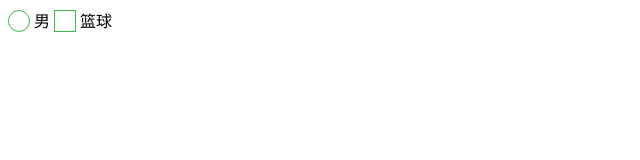
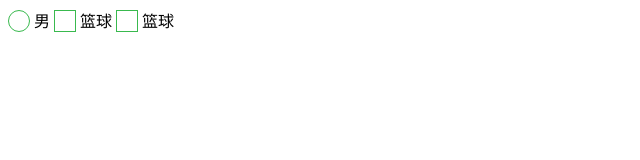
Before and after one commit to liyongleihf2006/form-pseudo-element, a plain HTML site: page index.html in a window 1280 px wide. Shown: the full height of the page, 0-640 px from the left. Drawn offline with Linux system fonts and the light colour scheme.

Commit message:
添加了使用对号的复选框

```diff
--- a/form-pseudo-element.css
+++ b/form-pseudo-element.css
@@ -20,7 +20,7 @@
     height: inherit;
     position: absolute;
     border-radius: inherit;
-    transition: background-color .5s;
+    transition: background-color .3s;
 }
 .pseudo-radio>input:checked+.pseudo-radio-container{
     background-color: currentColor;
@@ -49,7 +49,7 @@
     width: inherit;
     height: inherit;
     position: absolute;
-    transition: background-color .5s;
+    transition: background-color .3s;
 }
 .pseudo-checkbox>input:checked+.pseudo-checkbox-container{
     background-color: currentColor;
@@ -59,3 +59,62 @@
     opacity: 0;
     display: inline-block;
 }
+/*使用对号的复选框*/
+@font-face {
+    font-family: 'icomoon';
+    src:  url('fonts/icomoon.eot?6cs2tr');
+    src:  url('fonts/icomoon.eot?6cs2tr#iefix') format('embedded-opentype'),
+    url('fonts/icomoon.ttf?6cs2tr') format('truetype'),
+    url('fonts/icomoon.woff?6cs2tr') format('woff'),
+    url('fonts/icomoon.svg?6cs2tr#icomoon') format('svg');
+    font-weight: normal;
+    font-style: normal;
+}
+.pseudo-right-checkbox{
+    color: #39b94e;
+    width: 1em;
+    height: 1em;
+    padding: 2px;
+    border: 1px solid;
+    display: inline-block;
+}
+.pseudo-right-checkbox>input{
+    position: absolute;
+    margin: 0;
+    opacity: 0;
+    vertical-align: bottom;
+}
+.pseudo-right-checkbox>input+.pseudo-checkbox-container{
+    display: inline-block;
+    width: inherit;
+    height: inherit;
+    position: absolute;
+    color: transparent;
+    transition:color .3s;
+}
+.pseudo-right-checkbox>input:checked+.pseudo-checkbox-container{
+    color: currentColor;
+}
+.pseudo-right-checkbox>input+.pseudo-checkbox-container::before{
+    content: "\e903";
+    /* use !important to prevent issues with browser extensions that change fonts */
+    font-family: 'icomoon' !important;
+    speak: none;
+    font-style: normal;
+    font-weight: normal;
+    font-variant: normal;
+    text-transform: none;
+    line-height: 1;
+
+    /* Better Font Rendering =========== */
+    -webkit-font-smoothing: antialiased;
+    -moz-osx-font-smoothing: grayscale;
+}
+.pseudo-right-checkbox::after{
+    content:"c";
+    opacity: 0;
+    display: inline-block;
+}
+.icon-check:before {
+    content: "\e903";
+}
--- a/index.html
+++ b/index.html
@@ -15,5 +15,10 @@
     <span class="pseudo-checkbox-container"></span>
 </label>
 <label for="hobby">篮球</label>
+<label class="pseudo-right-checkbox">
+    <input id="hobby2" type="checkbox">
+    <span class="pseudo-checkbox-container"></span>
+</label>
+<label for="hobby2">篮球</label>
 </body>
 </html>
```
Also changed, not shown: fonts/icomoon.ttf (added), fonts/icomoon.woff (added), 2 other files.
